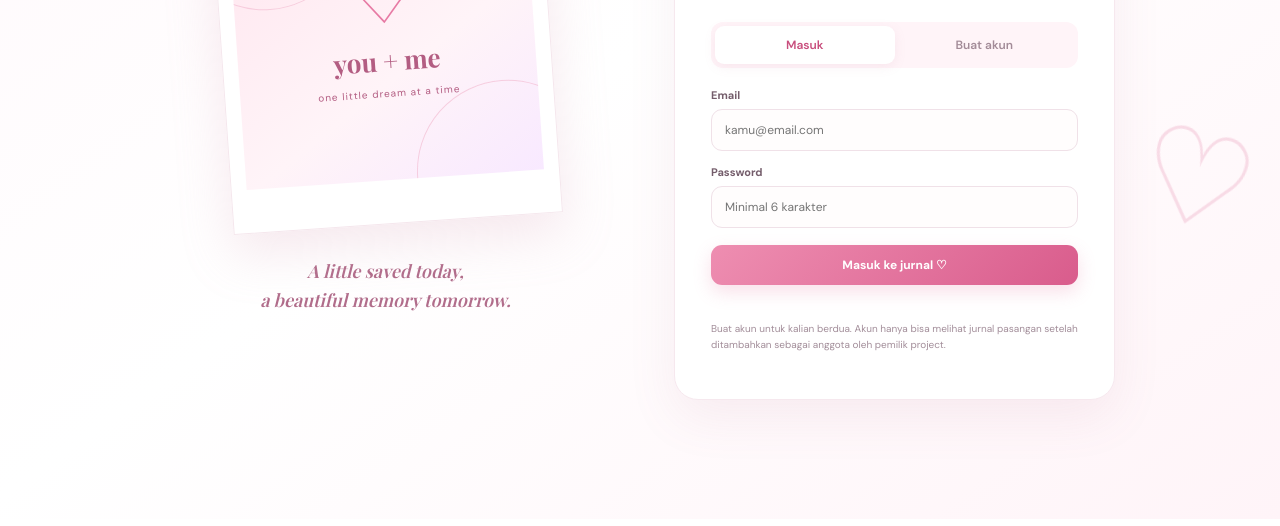
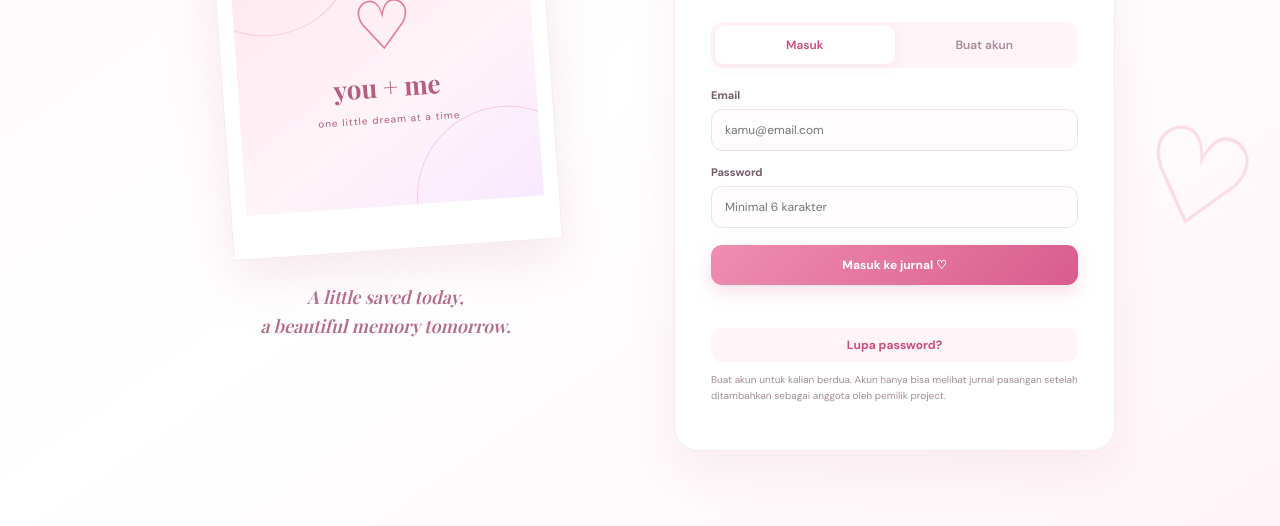
Before and after one commit to farelel30-cmd/our-savings-journal, a plain HTML site: page index.html in a window 1280 px wide. Shown: the part 352-878 px from the top of the page. Drawn offline with nearby package versions, Linux system fonts and the light colour scheme.

Commit message:
Add forgot password action to login form

```diff
--- a/index.html
+++ b/index.html
@@ -56,6 +56,7 @@
           <input id="passwordInput" type="password" autocomplete="current-password" minlength="6" placeholder="Minimal 6 karakter" required>
           <button id="authSubmit" class="btn btn-primary full" type="submit">Masuk ke jurnal <span>♡</span></button>
           <p id="authMessage" class="form-message" role="status"></p>
+          <button id="forgotPasswordBtn" class="btn btn-quiet full" type="button">Lupa password?</button>
         </form>
         <p class="tiny-note">Buat akun untuk kalian berdua. Akun hanya bisa melihat jurnal pasangan setelah ditambahkan sebagai anggota oleh pemilik project.</p>
       </div>
```
